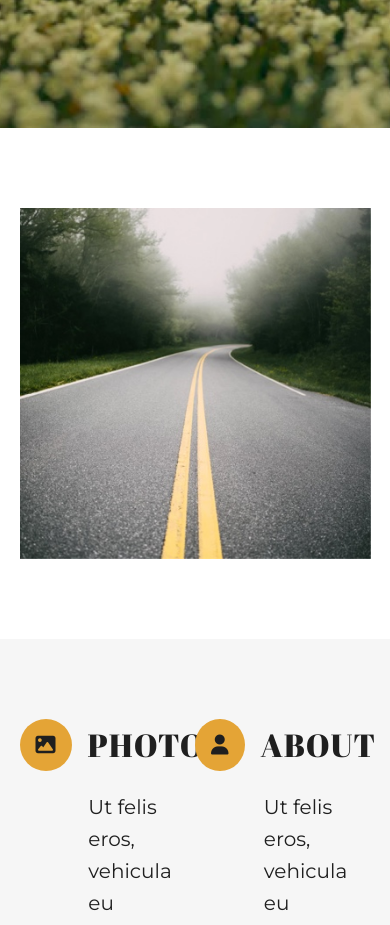
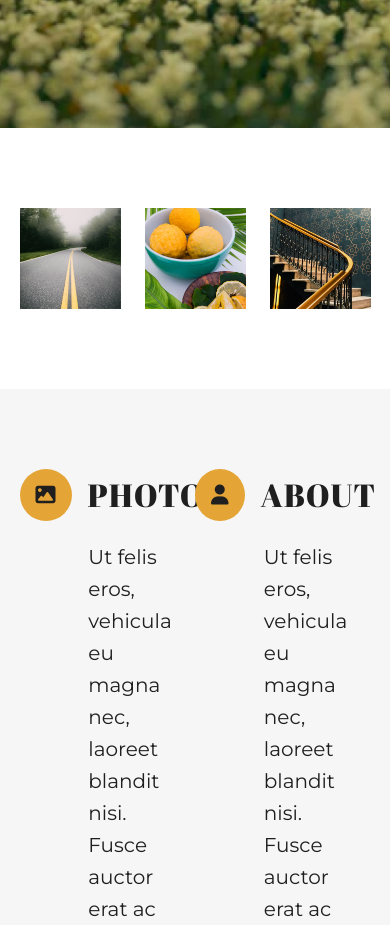
Before and after one commit to pinggyu/ping-yu-project-one, a plain HTML site: page index.html in a window 390 px wide. Shown: the part 4360-5285 px from the top of the page. Drawn offline with Linux system fonts and the light colour scheme.

Commit message:
improvement: made gallery images on main page more responsive

```diff
--- a/index.html
+++ b/index.html
@@ -112,10 +112,18 @@
             <div class="full-photo">
                 <span class="sr-only" role=img aria-label="A farmhouse in the middle of a field of flowers with cloudy mountains in the background"></span>
             </div>
-            <div class="wrapper slideshow">
-                <img src="./assets/home-image-6.jpg" alt="An empty road with looming fog">
-                <img src="./assets/home-image-7.jpg" alt="A bowl of uncut lemons with a plate of cut lemons">
-                <img src="./assets/home-image-8.jpg" alt="A wooden staircase with a trendy navy and gold wallpaper">
+            <div class="wrapper">
+                <ul class="slideshow">
+                    <li>
+                        <img src="./assets/home-image-6.jpg" alt="An empty road with looming fog">
+                    </li>
+                    <li>
+                        <img src="./assets/home-image-7.jpg" alt="A bowl of uncut lemons with a plate of cut lemons">
+                    </li>
+                    <li>
+                        <img src="./assets/home-image-8.jpg" alt="A wooden staircase with a trendy navy and gold wallpaper">
+                    </li>
+                </ul>
             </div>
         </section>
 
--- a/styles/sass/partials/_base.scss
+++ b/styles/sass/partials/_base.scss
@@ -11,6 +11,7 @@
 img {
     max-width: 100%;
     display: block;
+    height: auto;
 }
 
 ul {
--- a/styles/sass/partials/_main.scss
+++ b/styles/sass/partials/_main.scss
@@ -127,10 +127,7 @@
     display: flex;
     justify-content: space-between;
     padding: 5rem 0rem;
-    gap: 2.5rem;
-    img {
-        width: 100%;
-    }
+    gap: 1.5rem;
 }
 
 // Features section
```
Also changed, not shown: styles/sass/partials/_mediaqueries.scss (+11 -0 lines), styles/styles.css.
